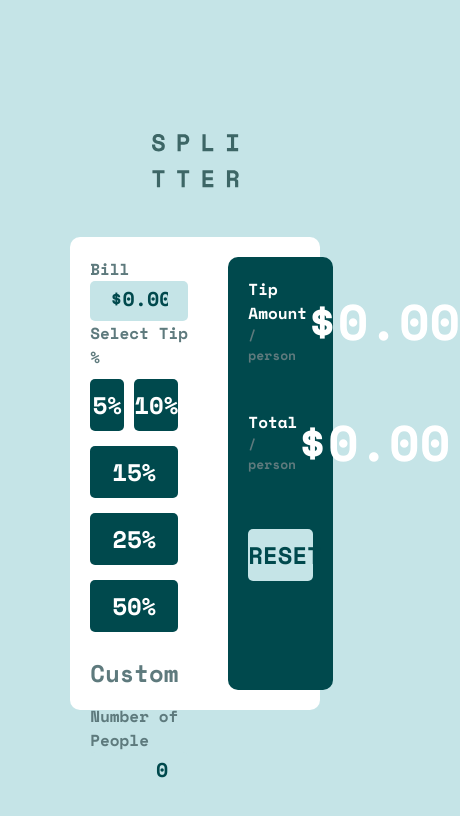
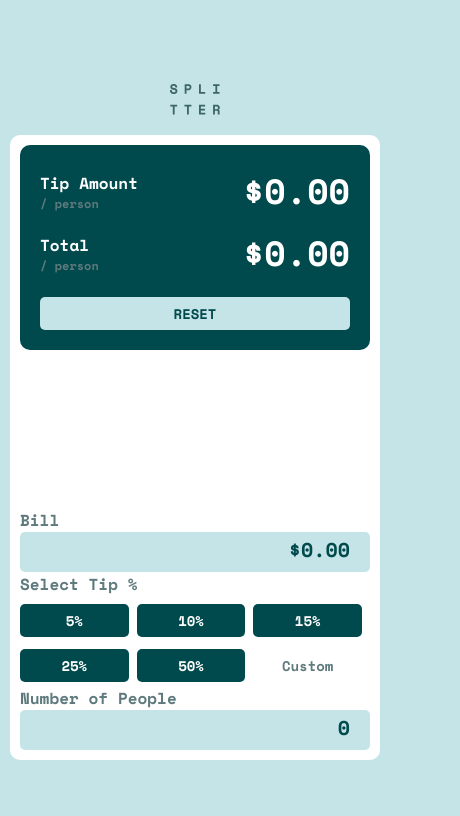
Before and after one commit to Namukolo/tip-calculator, a plain HTML site: page index.html in a window 390 px wide. Shown: the whole page, 460 px wide, since content can reach past the window. Drawn offline with nearby package versions, Linux system fonts and the light colour scheme.

Commit message:
Added Mobile Styles

```diff
--- a/index.html
+++ b/index.html
@@ -26,7 +26,7 @@
 
 <body>
   <div class="container">
-    <img src="images/logo.svg" alt="splitter logo">
+    <img src="images/logo.svg" alt="splitter logo" class="logo">
 
     <div class="app-body">
 
--- a/style.css
+++ b/style.css
@@ -174,3 +174,52 @@ background-color: hsl(185, 41%, 84%);
     color: hsl(183, 100%, 15%);
     width: 100%;
 }
+
+
+@media only screen and (max-width: 400px) {
+    body{
+        padding: 1rem;
+    }
+    .logo{
+        width: 5rem;
+        margin-bottom: 2rem;
+    }
+    .container{
+        width: 100%;
+    }
+    .app-body{
+        flex-direction: column;
+        width: 100%;
+        height: 100%;
+        padding: 1rem;
+    }
+    .calc-container{
+        width: 100%;
+        order: 2;
+    }
+    .results-container{
+        width: 100%;
+        margin-left: 0;
+        order: 1;
+    }
+    .result{
+
+        margin-bottom: 1rem;
+    }
+
+    .result span{
+        display: block;
+        font-size: 1.2rem;
+    }
+
+    .total-amount, .tip-amount{
+        font-size: 3.5rem;
+    }
+    button{
+        font-size: 1.4rem;
+        padding: .6rem 0rem;
+        margin: .8rem .8rem .4rem 0;
+
+    }
+
+}
```
